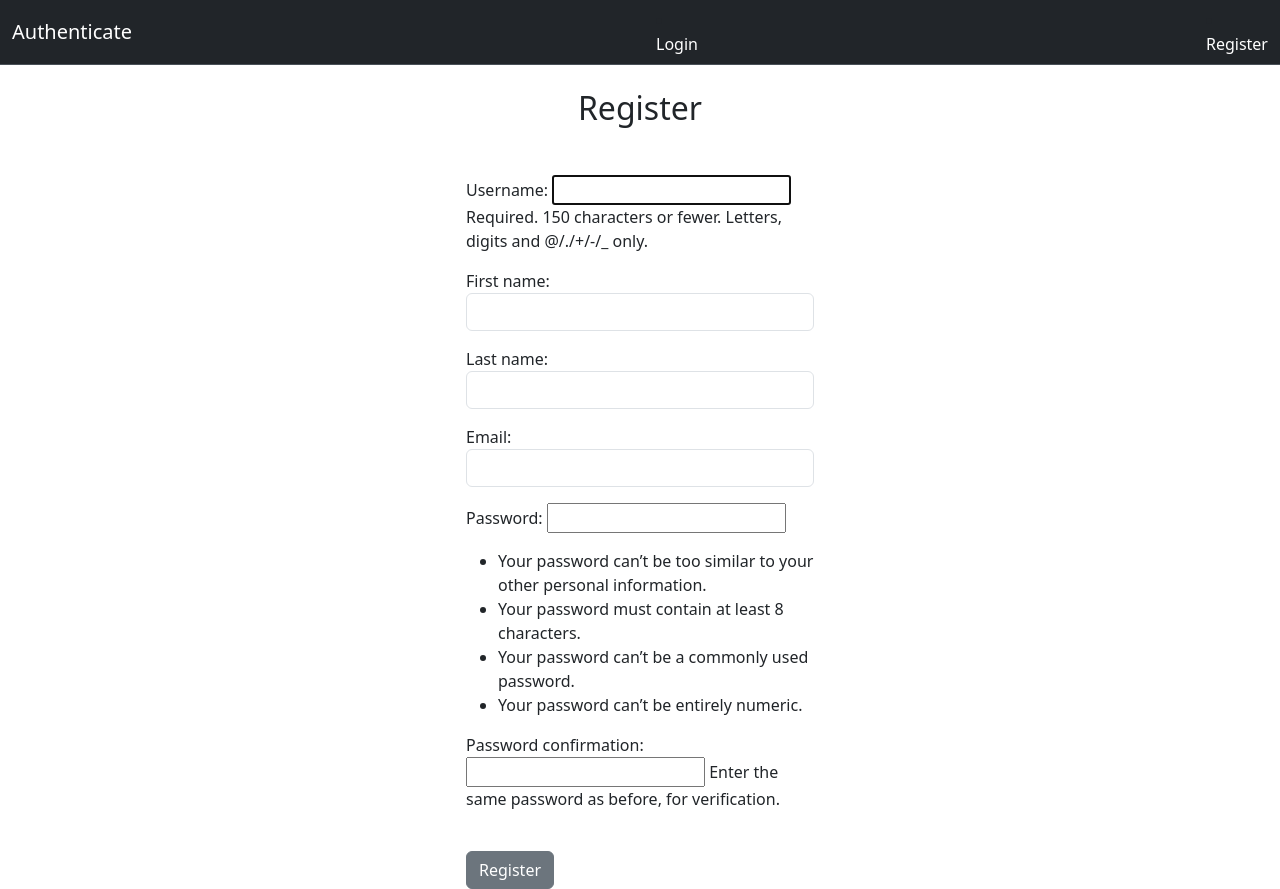
After one commit to alifrazkhan92/my_site, a Django app: page /register/ in a window 1280 px wide. The commit adds this page. Run offline with Django 5.2, Linux system fonts and the light colour scheme.

Commit message:
Register Form

```diff
--- /dev/null
+++ b/my_site/authenticate/forms.py
@@ -0,0 +1,20 @@
+from django.contrib.auth.forms import UserCreationForm
+from django.contrib.auth.models import User
+from django import forms
+
+class SignUpForm(UserCreationForm):
+    email = forms.CharField(widget=forms.TextInput(attrs={"class": "form-control"}))
+    first_name = forms.CharField(max_length=100, widget=forms.TextInput(attrs={"class": "form-control"}))
+    last_name = forms.CharField(max_length=100, widget=forms.TextInput(attrs={"class": "form-control"}))
+
+
+    class Meta:
+        model = User
+        fields = ('username', 'first_name', 'last_name', 'email', 'password1', 'password2', )
+
+        def __init__(self, *args,**kwargs):
+            super(SignUpForm, self).__init__(*args, **kwargs)
+
+            self.fields['username'].widget=forms.TextInput(attrs={"class": "form-control"})
+            self.fields['password1'].widget=forms.TextInput(attrs={"class": "form-control"})
+            self.fields['password2'].widget=forms.TextInput(attrs={"class": "form-control"})
--- a/my_site/authenticate/templates/authenticate/base.html
+++ b/my_site/authenticate/templates/authenticate/base.html
@@ -23,6 +23,10 @@
                 <a class="nav-link"  style="color: white"; href="{% url 'login' %}">Login</a>
               </li>
 
+              <li class="nav-item">
+                <a class="nav-link"  style="color: white"; href="{% url 'register' %}">Register</a>
+              </li>
+
             {% endif %}
             </ul>
           </div>
--- a/my_site/authenticate/templates/authenticate/home.html
+++ b/my_site/authenticate/templates/authenticate/home.html
@@ -7,6 +7,7 @@
 <p>User: {{user.username}}</p>
 <p>Password: {{ user.password }} </p>
 <p>Email: {{ user.email }}</p>
+
 {% else %}
 
 {% endif %}
--- /dev/null
+++ b/my_site/authenticate/templates/authenticate/register.html
@@ -0,0 +1,20 @@
+{% extends 'authenticate/base.html' %}
+
+{% block content %}
+
+<h2 class='text-center'>Register</h2>
+
+<div class='container col-6 col-md-4 mt-5'>
+    <form method='POST' action="{% url 'register' %}">
+        {% csrf_token %}
+
+        {% if form.error %}
+            <p>Your Form Has Errors...</p>
+        {% endif %}
+
+        {{form.as_p}}
+        <br/>
+        <input type='submit' value='Register' class='btn btn-secondary'>
+    </form>
+</div>
+        {% endblock %}
--- a/my_site/authenticate/urls.py
+++ b/my_site/authenticate/urls.py
@@ -5,4 +5,5 @@ urlpatterns = [
     path('', views.home, name='home'),
     path('login/', views.login_user, name='login'),
     path('logout/', views.logout_user, name='logout'),
+    path('register/', views.register_user, name='register'),
 ]
--- a/my_site/authenticate/views.py
+++ b/my_site/authenticate/views.py
@@ -1,6 +1,8 @@
 from django.shortcuts import render, redirect
 from django.contrib.auth import authenticate, login, logout
 from django.contrib import messages
+from django.contrib.auth.forms import UserCreationForm
+from .forms import SignUpForm
 
 def home(request):
     return render(request, 'authenticate/home.html', {})
@@ -25,3 +27,19 @@ def logout_user(request):
      logout(request)
      messages.info(request, 'You are logged out.')
      return redirect ('home')
+
+def register_user(request):
+    if request.method == 'POST':
+        form = SignUpForm(request.POST)
+        if form.is_valid():
+            form.save()
+            username = form.cleaned_data['username']
+            password = form.cleaned_data['password1']
+            user = authenticate(username=username, password=password)
+            login(request, user)
+            messages.success(request, ('You have registered...'))
+            return redirect('home')
+    else:
+        form = SignUpForm()
+    context = {'form':form}
+    return render(request, 'authenticate/register.html', context)
```
Also changed, not shown: my_site/db.sqlite3.
